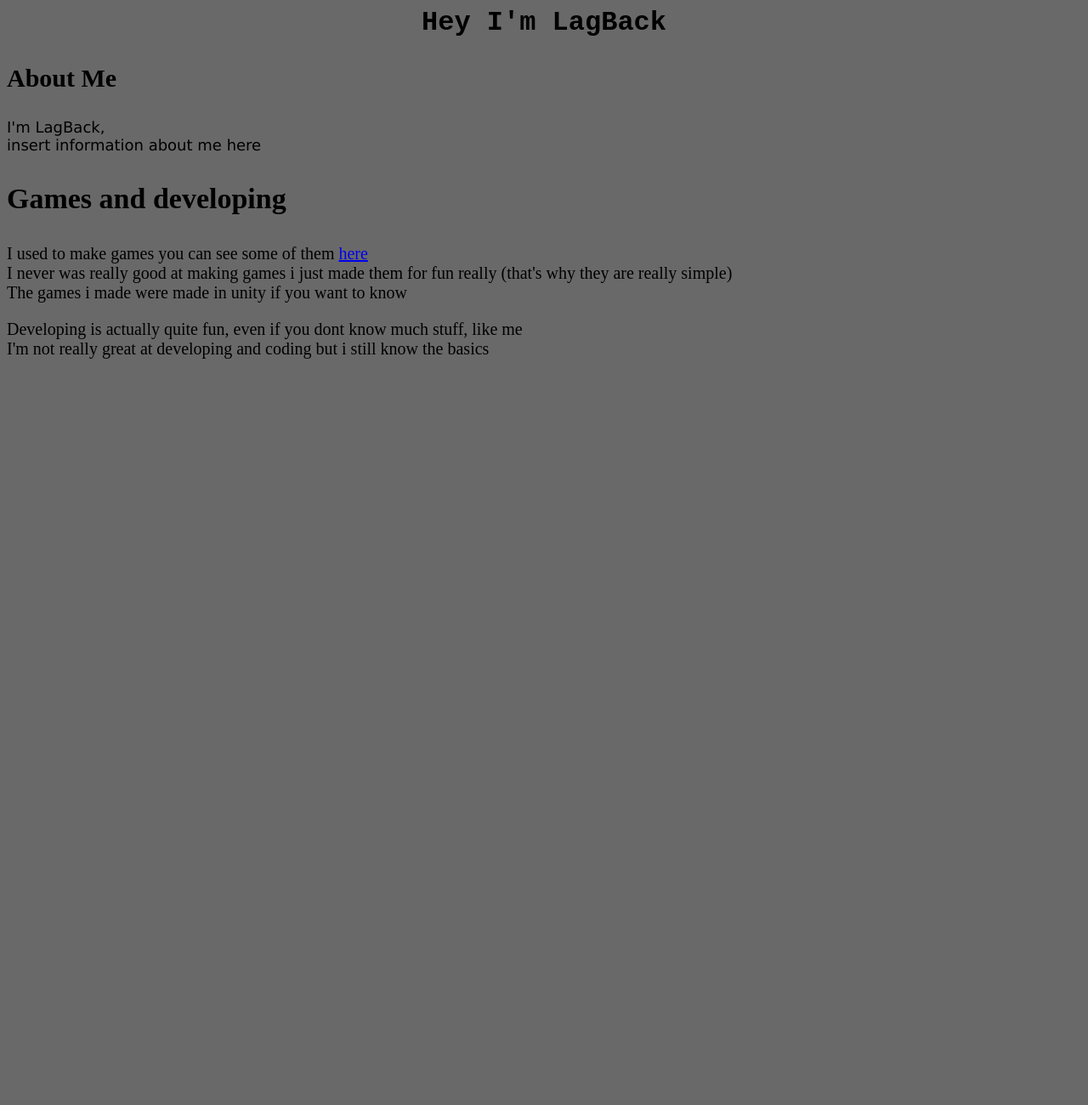
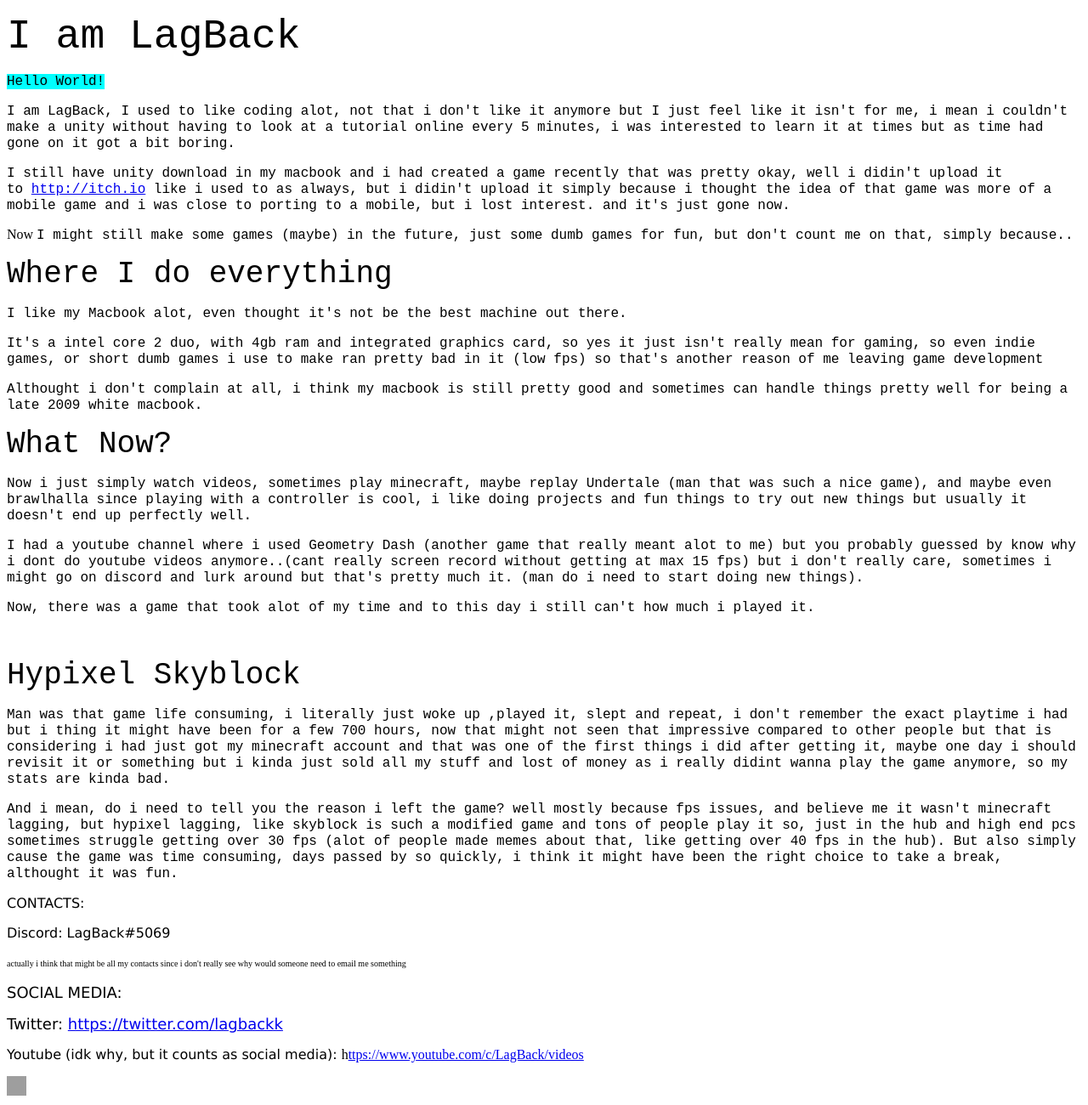
Before and after one commit to LagBack/lagback.github.io, a plain HTML site: page index.html in a window 1280 px wide. Shown: the whole page at 85% size. Before the commit the page ends 800 px from the top, so only its background shows below. Drawn offline with Linux system fonts and the light colour scheme; grey boxes are pictures that could not be loaded.

Commit message:
Update index.html

```diff
--- a/index.html
+++ b/index.html
@@ -1,45 +1,55 @@
+<!doctype html>
 <html>
-		<title>LagBack's web</title>
-		<style>
-		h1 {
-		  text-align: center;
-		}
+<head>
+	<title>HTML Editor - Full Version</title>
+</head>
+<body>
+<p><span style="font-family:courier new,courier,monospace;"><span style="font-size:48px;">I am LagBack</span></span></p>
 
-		p {
-			text-align: left;
-		}
+<p><span style="font-family:courier new,courier,monospace;"><span style="background-color:#00FFFF;">Hello World!</span>&nbsp;</span></p>
 
-		h3 {
-			text-align: left;
-		}
+<p><span style="font-family:courier new,courier,monospace;">I am LagBack, I used to like coding alot, not that i don&#39;t like it anymore but I just feel like it isn&#39;t for me, i mean i couldn&#39;t make a unity without having to look at a tutorial online every 5 minutes, i was interested to learn it at times but as time had gone on it got a bit boring.</span></p>
 
-		body {
-		  background-image: url('bg.jpg');
-		}
+<p><span style="font-family:courier new,courier,monospace;">I still have unity download in my macbook and i had created a game recently that was pretty okay, well i didin&#39;t upload it to&nbsp;<a href="http://itch.io" target="_blank">http://itch.io</a>&nbsp;like i used to as always, but i didin&#39;t upload it simply because i thought the idea of that game was more of a mobile game and i was close to porting to a mobile, but i lost interest. and it&#39;s just gone now.</span></p>
 
-		h2 {
-			text-align: left;
-			position:relative;
-			top: -170px;
-		}
+<p><span style="color:#000000;">Now <font face="courier new, courier, monospace">I might still make some games (maybe) in the future, just some dumb games for fun, but don&#39;t count me on that, simply because..</font></span></p>
 
+<p><font face="courier new, courier, monospace"><span style="font-size: 36px;">Where I do everything</span></font></p>
 
-		</style>
+<p><span style="font-family:courier new,courier,monospace;">I like my Macbook alot, even thought it&#39;s&nbsp;not be the best machine out there.</span></p>
 
-		<body style="background-color:DimGray">
-	<h1 style="font-family:'Courier New'">Hey I'm LagBack</h1>
-	<h3 style="font-size:30px">About Me</h3>
-	<p style="font-family:Verdana;font-size:18px">I'm LagBack, <br>insert information about me here</p>
-	<h3 style="font-size:34px">Games and developing</h3>
-	<p style="font-size:20px">I used to make games you can see some of them <a href="https://lagback.itch.io/">here</a> <br>I never was really good at making games i just made them for fun really (that's why they are really simple) <br> The games i made were made in unity if you want to know</p>
-	<p style="font-size:20px">Developing is actually quite fun, even if you dont know much stuff, like me<br> I'm not really great at developing and coding but i still know the basics</p>
-	<h3 style="font-size:34px">
+<p><span style="font-family:courier new,courier,monospace;">It&#39;s a intel core 2 duo, with 4gb ram and integrated graphics card, so yes it just isn&#39;t really mean for gaming, so even indie games, or short dumb games i use to make ran pretty bad in it (low fps) so that&#39;s another reason of me leaving game development</span></p>
 
-   <br>
+<p><span style="font-family:courier new,courier,monospace;">Althought i don&#39;t complain at all, i think my macbook is still pretty good and sometimes can handle things pretty well for being a late 2009 white macbook.</span></p>
 
+<p><span style="font-family:courier new,courier,monospace;"><span style="font-size:36px;">What Now?</span></span></p>
 
+<p><span style="font-size:16px;"><span style="font-family:courier new,courier,monospace;">Now i just simply watch videos, sometimes play minecraft, maybe replay Undertale (man that was such a nice game), and maybe even brawlhalla since playing with a controller is cool, i like doing projects and fun things to try out new things but usually it doesn&#39;t end up perfectly well.</span></span></p>
 
+<p><span style="font-size:16px;"><span style="font-family:courier new,courier,monospace;">I had a youtube channel where i used Geometry Dash (another game that really meant alot to me) but you probably guessed by know why i dont do youtube videos anymore..(cant really screen record without getting at max 15 fps) but i don&#39;t really care, sometimes i might go on discord and lurk around but that&#39;s pretty much it. (man do i need to start doing new things).</span></span></p>
 
-		</body>
+<p><font face="courier new, courier, monospace">Now, there was a game that took alot of my time and to this day i still can&#39;t how much i played it.</font></p>
 
+<p>&nbsp;</p>
+
+<p><font face="courier new, courier, monospace"><span style="font-size:36px;">Hypixel Skyblock</span></font></p>
+
+<p><font face="courier new, courier, monospace">Man was that game life consuming, i literally just woke up ,played it, slept and repeat, i don&#39;t remember the exact playtime i had but i thing it might have been for a few 700 hours, now that might not seen that impressive compared to other people but that is considering i had just got my minecraft account and that was one of the first things i did after getting it, maybe one day i should revisit it or something but i kinda just sold all my stuff and lost of money as i really didint wanna play the game anymore, so my stats are kinda bad.</font></p>
+
+<p><font face="courier new, courier, monospace">And i mean, do i need to tell you the reason i left the game? well mostly because fps issues, and believe me it wasn&#39;t minecraft lagging, but hypixel lagging, like skyblock is such a modified game and tons of people play it so, just in the hub and high end pcs sometimes struggle getting over 30 fps (alot of people made memes about that, like getting over 40 fps in the hub). But also simply cause the game was time consuming, days passed by so quickly, i think it might have been the right choice to take a break, althought it was fun.</font></p>
+
+<p><span style="font-family:lucida sans unicode,lucida grande,sans-serif;">CONTACTS:</span></p>
+
+<p><span style="font-family:lucida sans unicode,lucida grande,sans-serif;">Discord: LagBack#5069</span></p>
+
+<p><span style="font-size: 10px;">actually i think that might be all my contacts since i don&#39;t really see why would someone need to email me something</span></p>
+
+<p><span style="font-size: 10px;"><span style="font-family:lucida sans unicode,lucida grande,sans-serif;"><span style="font-size:18px;">SOCIAL MEDIA:</span></span></span></p>
+
+<p><span style="font-size: 10px;"><span style="font-family:lucida sans unicode,lucida grande,sans-serif;"><span style="font-size:18px;">Twitter:&nbsp;<a href="https://twitter.com/lagbackk">https://twitter.com/lagbackk</a></span></span></span></p>
+
+<p><span style="font-family:lucida sans unicode,lucida grande,sans-serif;">Youtube (idk why, but it counts as social media):&nbsp;</span>h<a href="https://www.youtube.com/c/LagBack/videos">ttps://www.youtube.com/c/LagBack/videos</a></p>
+
+<p><img alt="smiley" height="23" src="https://www.quackit.com/html/online-html-editor/ckeditor/ckeditor_4.4.1_full/plugins/smiley/images/regular_smile.png" title="smiley" width="23" /></p>
+</body>
 </html>
```
